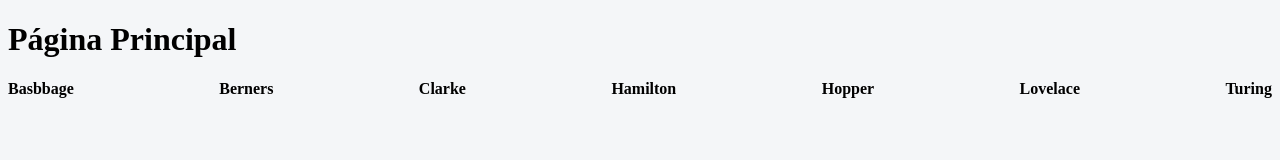
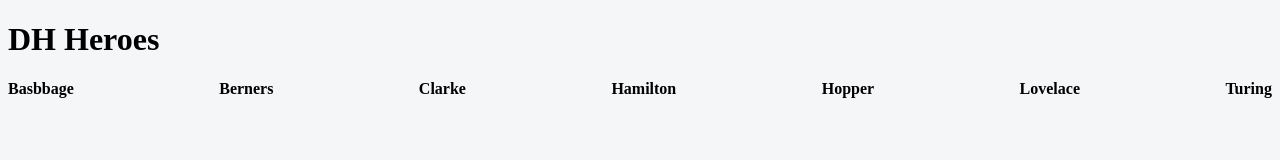
Before and after one commit to santi343/tpExpress, a website: page views/index.html in a window 1280 px wide. Drawn offline with Linux system fonts and the light colour scheme; files that its build step writes are made by us from their sources.

Commit message:
Update index.html

```diff
--- a/views/index.html
+++ b/views/index.html
@@ -9,7 +9,7 @@
 </head>
 <body>
     <header>
-        <h1>Página Principal</h1>
+        <h1>DH Heroes</h1>
         <ul>
             <nav>
                 <li><a href="/babbage">Basbbage</a></li>
```
